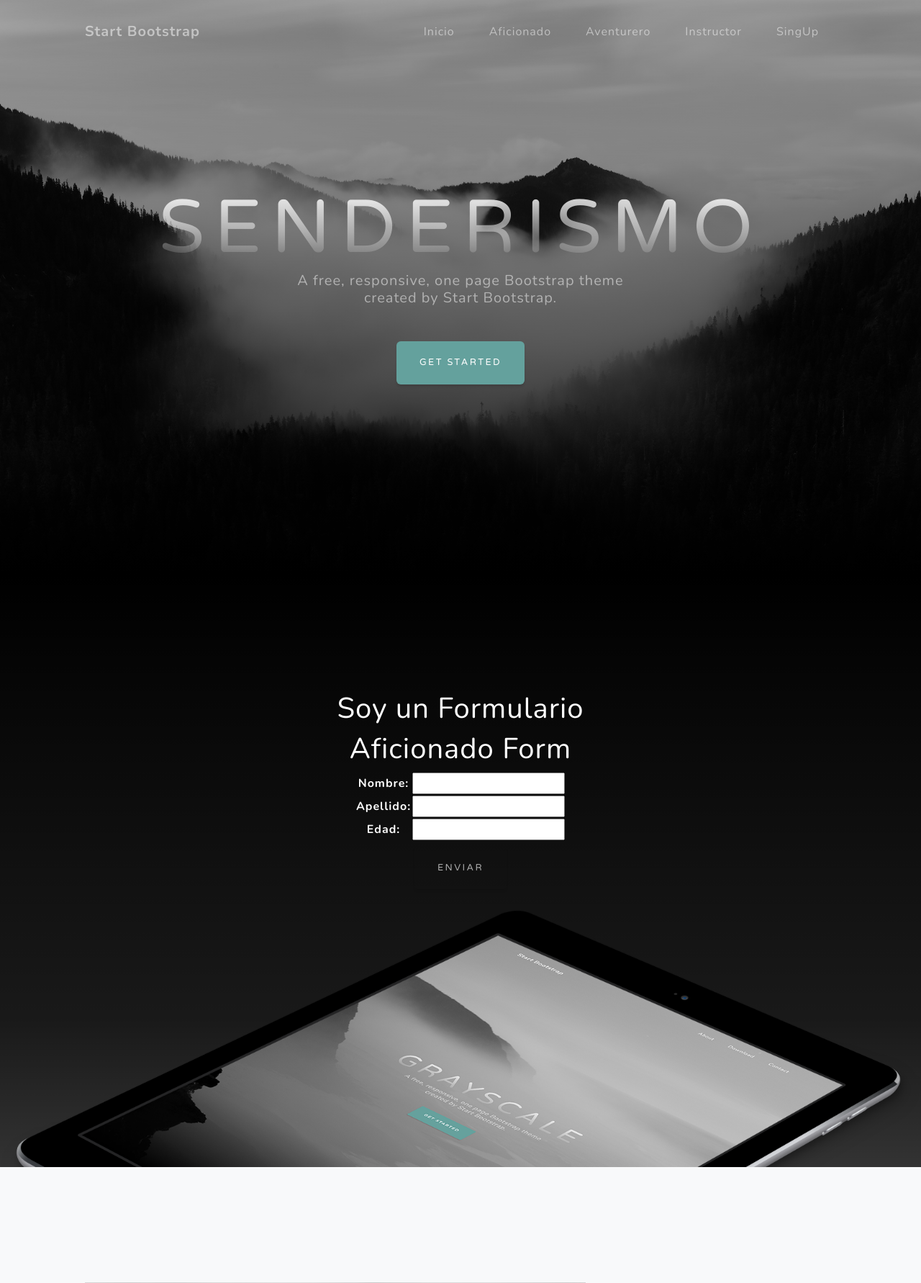
After one commit to HM3R1NO/TuPrimeraPagina-Merino, a Django app: page /aficionadoForm/ in a window 1280 px wide. The commit adds this page. Shown: the top 1782 px of the page at 72% size. Run offline with Django 4.2, Linux system fonts and the light colour scheme; some libraries are stand-ins or nearby versions.

Commit message:
Formularios_ modelos_ vistas_urls

```diff
--- a/TuPrimeraPagina_Merino/AppCoder/forms.py
+++ b/TuPrimeraPagina_Merino/AppCoder/forms.py
@@ -1,16 +1,17 @@
-from django.db import models
+from django import forms
 
-class Aficionado(models.Model):
-    nombre=models.CharField(max_length=50)
-    Apellido=models.CharField (max_length=50)
-    edad=models.IntegerField()
+class AficionadoForm(forms.Form):
+    nombre=forms.CharField(max_length=50)
+    apellido=forms.CharField (max_length=50)
+    edad=forms.IntegerField()
 
-class Aventurero(models.Model):
-    nombre=models.CharField(max_length=50)
-    Apellido=models.CharField (max_length=50)
-    edad=models.IntegerField()
+class AventureroForm(forms.Form):
+    nombre=forms.CharField(max_length=50)
+    apellido=forms.CharField (max_length=50)
+    edad=forms.IntegerField()
 
-class Instructor(models.Model):
-    nombre=models.CharField(max_length=50)
-    Apellido=models.CharField (max_length=50)
-    email=models.EmailField()
+class InstructorForm(forms.Form):
+    nombre=forms.CharField(max_length=50)
+    apellido=forms.CharField (max_length=50)
+    edad=forms.IntegerField()
+    email=forms.EmailField()
--- /dev/null
+++ b/TuPrimeraPagina_Merino/AppCoder/templates/AppCoder/aficionadoForm.html
@@ -0,0 +1,25 @@
+{% extends 'AppCoder/index.html'%}
+{% load static %}
+
+
+{% block titulo%}Aficionado Form{% endblock titulo%}
+
+{% block cuerpo %}
+    <h1 class="text-center text-white">Soy un Formulario</h1>
+    <h1 class="text-center text-white">Aficionado Form</h1>
+    <div class="container mt-2 text-white">
+        <div class="row justify-content-center">
+            <div class="col-md-6">
+                <form action="" method="post" class="text-center">
+                    {% csrf_token %}
+                    <table class="mx-auto">
+                        {{ miFormulario.as_table }}
+                    </table>
+                    <div class="text-center mt-2">
+                        <input type="submit" value="Enviar" class= "btn text-white btn-sm" disabled>
+                    </div>
+                </form>
+            </div>
+        </div>
+    </div>
+{% endblock cuerpo %}
--- a/TuPrimeraPagina_Merino/AppCoder/templates/AppCoder/index.html
+++ b/TuPrimeraPagina_Merino/AppCoder/templates/AppCoder/index.html
@@ -6,7 +6,7 @@
         <meta name="viewport" content="width=device-width, initial-scale=1, shrink-to-fit=no" />
         <meta name="description" content="" />
         <meta name="author" content="" />
-        <title>Grayscale - Start Bootstrap Theme</title>
+        <title>Landing Page -{% block title %}{% endblock title %}</title>
         <link rel="icon" type="image/x-icon" href="{% static 'CoderApp/assets/favicon.ico' %}" />
         <!--link rel="icon" type="image/x-icon" href="assets/favicon.ico" />
         <!-- Font Awesome icons (free version)-->
@@ -28,9 +28,11 @@
                 </button>
                 <div class="collapse navbar-collapse" id="navbarResponsive">
                     <ul class="navbar-nav ms-auto">
-                        <li class="nav-item"><a class="nav-link" href="#about">About</a></li>
-                        <li class="nav-item"><a class="nav-link" href="#projects">Projects</a></li>
-                        <li class="nav-item"><a class="nav-link" href="#signup">Contact</a></li>
+                        <li class="nav-item"><a class="nav-link" href="{% url 'home' %}">Inicio</a></li>
+                        <li class="nav-item"><a class="nav-link" href="{% url 'aficionado' %}">Aficionado</a></li>
+                        <li class="nav-item"><a class="nav-link" href="{% url 'aventurero' %}">Aventurero</a></li>
+                        <li class="nav-item"><a class="nav-link" href="{% url 'instructor' %}">Instructor</a></li>
+                        <li class="nav-item"><a class="nav-link" href="#signup">SingUp</a></li>
                     </ul>
                 </div>
             </div>
@@ -49,8 +51,10 @@
         </header>
         <!-- About-->
         <section class="about-section text-center" id="about">
+            {% block cuerpo%}{% endblock cuerpo%}
+            <br>
             <div class="container px-4 px-lg-5">
-                <div class="row gx-4 gx-lg-5 justify-content-center">
+                <!--<div class="row gx-4 gx-lg-5 justify-content-center">
                     <div class="col-lg-8">
                         <h2 class="text-white mb-4">Built with Bootstrap 5</h2>
                         <p class="text-white-50">
@@ -58,7 +62,7 @@
                             <a href="https://startbootstrap.com/theme/grayscale/">the preview page.</a>
                             The theme is open source, and you can use it for any purpose, personal or commercial.
                         </p>
-                    </div>
+                    </div>-->
                 </div>
                 <img class="img-fluid" src="{% static 'CoderApp/assets/img/ipad.png'%}" alt="..." />
             </div>
--- a/TuPrimeraPagina_Merino/AppCoder/urls.py
+++ b/TuPrimeraPagina_Merino/AppCoder/urls.py
@@ -2,5 +2,8 @@ from django.urls import path
 from AppCoder.views import *
 
 urlpatterns = [
-    path("", inicio, name="inicio"),
+    path("", inicio, name="home"),
+    path("aficionadoForm/", aficionadoForm, name="aficionado"),
+    path("aventureroForm/", aventureroForm, name="aventurero"),
+    path("instructorForm/", instructorForm, name="instructor"),
 ]
--- a/TuPrimeraPagina_Merino/AppCoder/views.py
+++ b/TuPrimeraPagina_Merino/AppCoder/views.py
@@ -1,6 +1,47 @@
 from django.shortcuts import render
+from AppCoder.models import *
+from AppCoder.forms import *
 
 # Create your views here.
 
 def inicio(request):
     return render(request, 'AppCoder/index.html')
+
+def aficionadoForm(request):
+    if request.method == 'POST':
+        miFormulario = AficionadoForm(request.POST) #<- traigo del template los datos de los input
+        print(miFormulario)
+        if miFormulario.is_valid():
+            info = miFormulario.cleaned_data
+            info = Aficionado(nombre = info['nombre'], apellido = info['apellido'], edad = info['edad'])
+            info.save()
+            return render(request, 'AppCoder/index.html')
+    else:
+        miFormulario = AficionadoForm()
+    return render(request, "AppCoder/aficionadoForm.html",{'miFormulario':miFormulario})
+
+def aventureroForm(request):
+    if request.method == 'POST':
+        miFormulario = AventureroForm(request.POST) #<- traigo del template los datos de los input
+        print(miFormulario)
+        if miFormulario.is_valid():
+            info = miFormulario.cleaned_data
+            info = Aventurero(nombre = info['nombre'], apellido = info['apellido'], edad = info['edad'])
+            info.save()
+            return render(request, 'AppCoder/index.html')
+    else:
+        miFormulario = AventureroForm()
+    return render(request, "AppCoder/aventureroForm.html",{'miFormulario':miFormulario})
+
+def instructorForm(request):
+    if request.method == 'POST':
+        miFormulario = InstructorForm(request.POST) #<- traigo del template los datos de los input
+        print(miFormulario)
+        if miFormulario.is_valid():
+            info = miFormulario.cleaned_data
+            info = Instructor(nombre = info['nombre'], apellido = info['apellido'], edad = info['edad'], email= info['email'])
+            info.save()
+            return render(request, 'AppCoder/index.html')
+    else:
+        miFormulario = InstructorForm()
+    return render(request, "AppCoder/instructorForm.html",{'miFormulario':miFormulario})
```
Also changed, not shown: TuPrimeraPagina_Merino/AppCoder/models.py (+4 -3 lines), TuPrimeraPagina_Merino/AppCoder/templates/AppCoder/aventureroForm.html (added, +25 -0 lines), TuPrimeraPagina_Merino/AppCoder/templates/AppCoder/instructorForm.html (added, +25 -0 lines), TuPrimeraPagina_Merino/AppCoder/migrations/0001_initial.py (added), TuPrimeraPagina_Merino/AppCoder/migrations/0002_rename_apellido_aficionado_apellido_and_more.py (added), TuPrimeraPagina_Merino/AppCoder/migrations/0003_instructor_edad.py (added), TuPrimeraPagina_Merino/AppCoder/templates/AppCoder/aficionado.html (deleted), TuPrimeraPagina_Merino/AppCoder/templates/AppCoder/aventurero.html (deleted), TuPrimeraPagina_Merino/AppCoder/templates/AppCoder/instructor.html (deleted).
